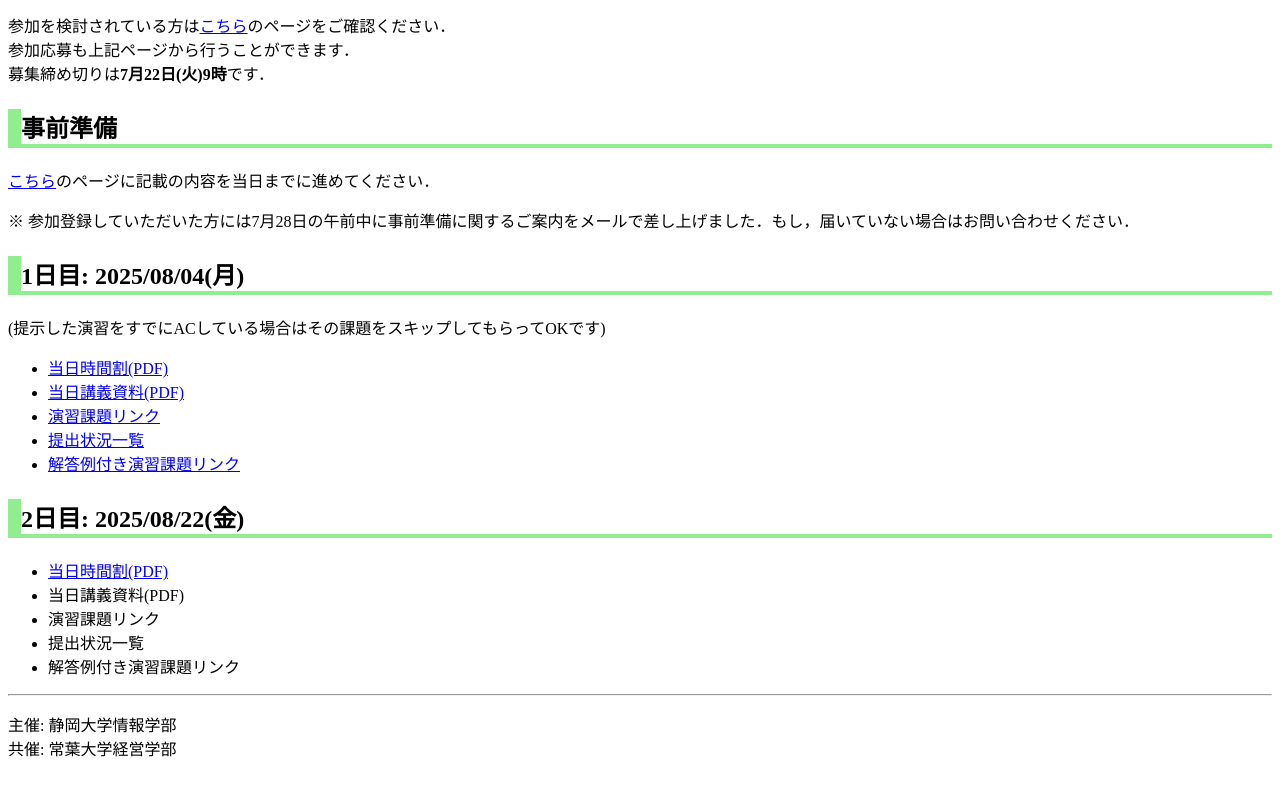
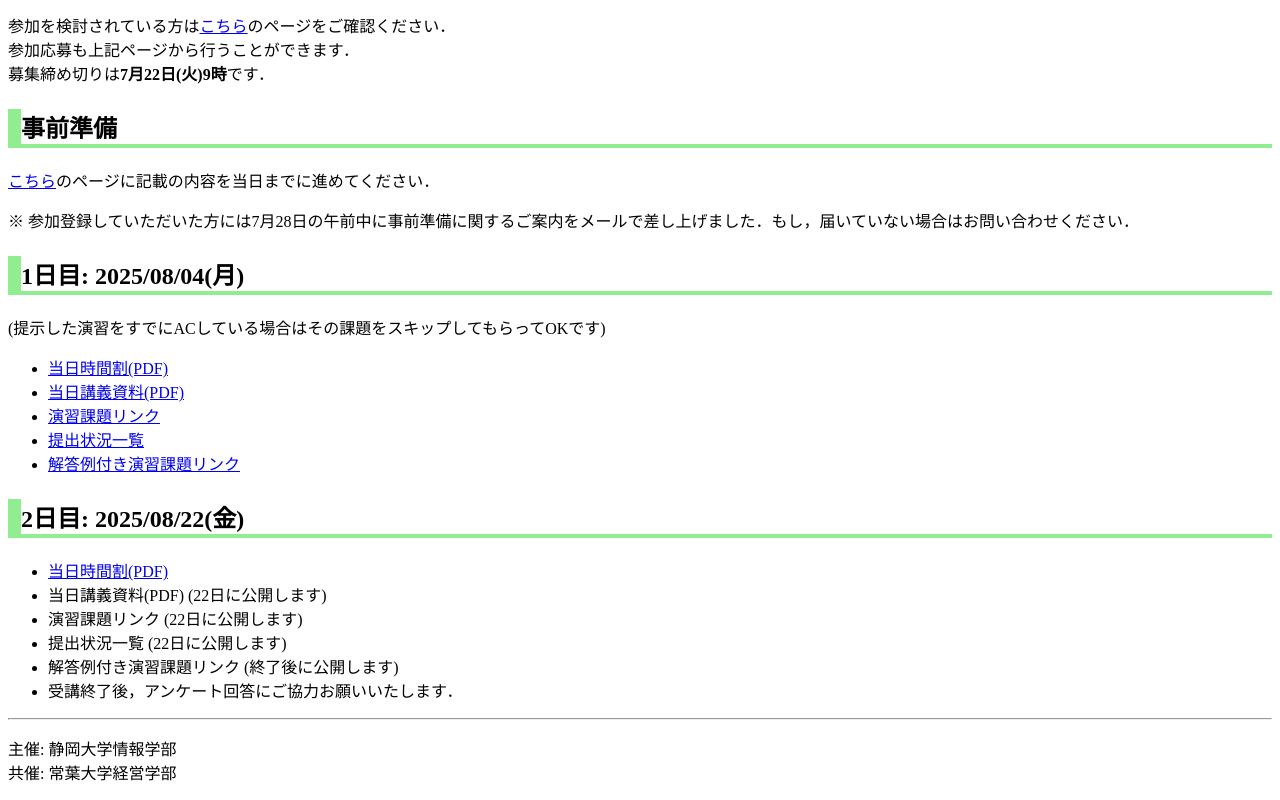
Before and after one commit to ryamamoto9020/prog_seminar_website2025, a plain HTML site: page index.html in a window 1280 px wide. Shown: the part 572-1372 px from the top of the page. Before the commit the page ends 1348 px from the top, so only its background shows below. Drawn offline with Linux system fonts and the light colour scheme.

Commit message:
2nd_day_timeshedule

```diff
--- a/index.html
+++ b/index.html
@@ -94,10 +94,11 @@
 
     <ul>
         <li><a href="files/seconddayTimeschedule.pdf">当日時間割(PDF)</a></li>
-        <li><a>当日講義資料(PDF)</a></li>
-        <li><a>演習課題リンク</a></li>
-        <li><a>提出状況一覧</a></li>
-        <li><a>解答例付き演習課題リンク</a></li>
+        <li><a>当日講義資料(PDF) (22日に公開します)</a></li>
+        <li><a>演習課題リンク (22日に公開します)</a></li>
+        <li><a>提出状況一覧 (22日に公開します)</a></li>
+        <li><a>解答例付き演習課題リンク (終了後に公開します)</a></li>
+        <li>受講終了後，アンケート回答にご協力お願いいたします．</li>
 
     </ul>
 
```
Also changed, not shown: 1 other file.
